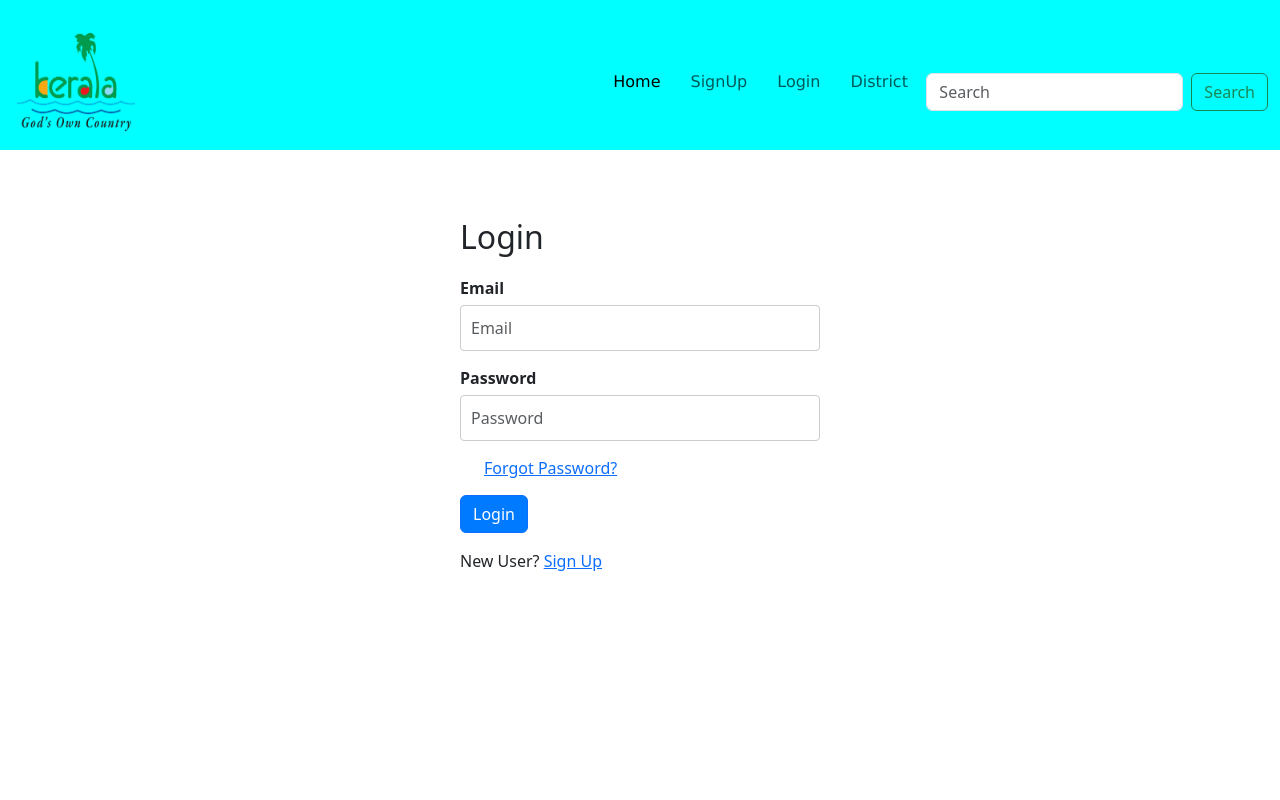
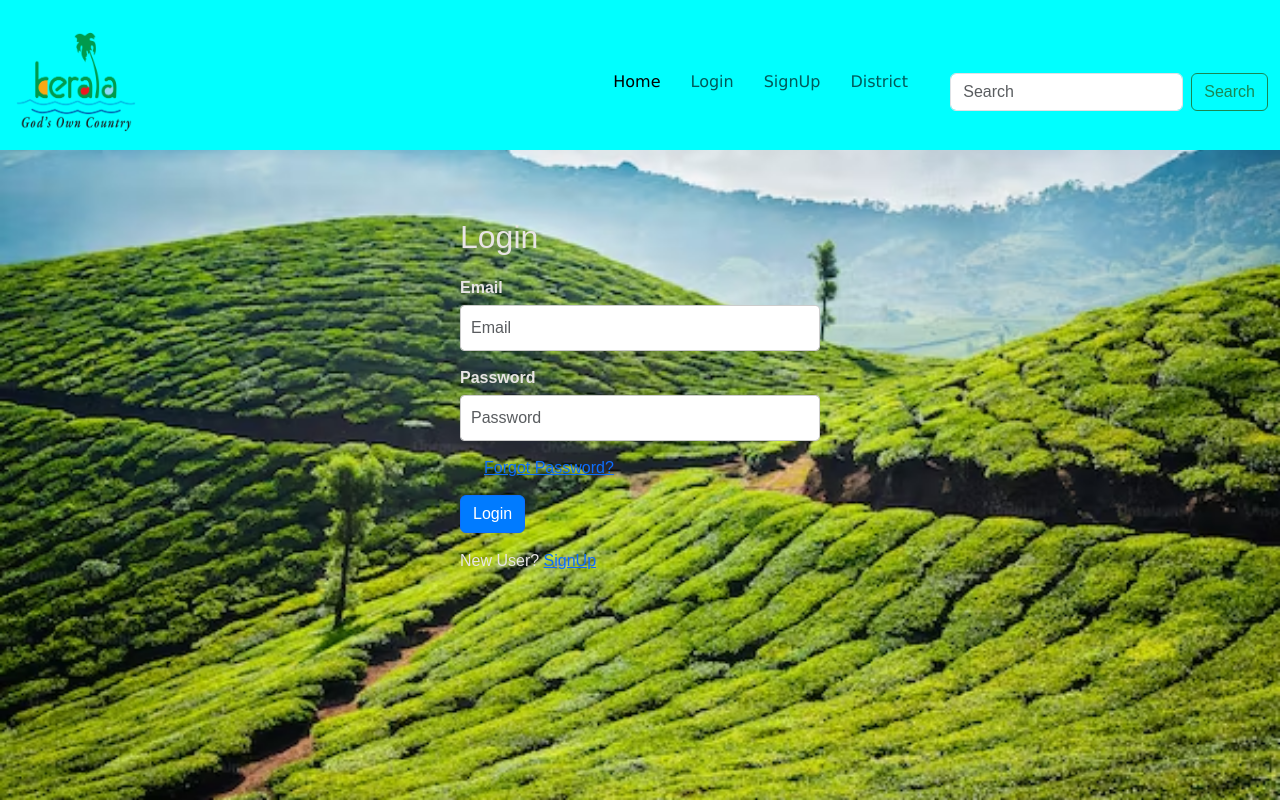
Before and after one commit to Merin71/Kerala-Tourism-Website, a plain HTML site: page Login.html in a window 1280 px wide. Drawn offline with nearby package versions, Linux system fonts and the light colour scheme.

Commit message:
First commit

```diff
--- a/Login.html
+++ b/Login.html
@@ -10,7 +10,7 @@
     crossorigin="anonymous">
     <link rel="stylesheet" href="style.css">
 </head>
-<body>
+<body class="Login">
     <!-- Navbar section -->
     <nav class="navbar navbar-expand-lg bg-color-aqua">
         <div class="container-fluid">
@@ -25,10 +25,10 @@
                 <a class="nav-link active" aria-current="page" href="#">Home</a>
               </li>
               <li class="nav-item">
-                <a class="nav-link" href="SignUp.html">SignUp</a>
+                <a class="nav-link" href="Login.html">Login</a>
               </li>
               <li class="nav-item">
-                <a class="nav-link" href="Login.html">Login</a>
+                <a class="nav-link" href="SignUp.html">SignUp</a>
               </li>
               <li class="nav-item">
                 <a class="nav-link " href="Districts.html">District</a>
@@ -58,7 +58,7 @@
             </div>
             <button type="submit" class="btn btn-primary">Login</button>
             <div class="form-group mt-3">
-                <p>New User? <a href="SignUp.html">Sign Up</a></p>
+                <p>New User? <a href="SignUp.html">SignUp</a></p>
             </div>
         </form>
     </div>
--- a/style.css
+++ b/style.css
@@ -63,16 +63,21 @@
 }
 
 /* Login page */
-.container
+.Login{
+    background-image: url(Districts/hill2.avif);
+    background-repeat: no-repeat;
+    background-size: cover;
+    color:#e8e5e5;
+}
 /* SignUp page */
 body {
     font-family: 'Arial', sans-serif;
-    /* background-image: url(https://mostbeautifulplaceskerala.files.wordpress.com/2013/07/vythiri-wayanad.jpg?w=1024); */
 }
 .SignUp{
     background-image: url(Districts/lake.jpeg);
     background-repeat: no-repeat;
     background-size: cover;
+    color: #e4e3e3;
 }
 .container {
     max-width: 400px;
@@ -119,7 +124,7 @@ input[type="password"] {
 .h3{
     text-align: center;
     font-family: 'Segoe UI', Tahoma, Geneva, Verdana, sans-serif;
-    color: #007bff;
+    color: #087efc;
 }
 .container-fluid.row{
     padding-top: 2mm;
```
Also changed, not shown: Alappuzha.html (+2 -2 lines), Districts.html (+2 -2 lines), Idukki.html (+2 -2 lines), Palakkad.html (+2 -2 lines), Pathanamthitta.html (+2 -2 lines), SignUp.html (+2 -2 lines), Wayanad.html (+2 -2 lines), index.html (+2 -2 lines), Districts/boat.avif (added), Districts/hill.jpeg (added), Districts/hill2.avif (added), Districts/paddy.avif (added).
